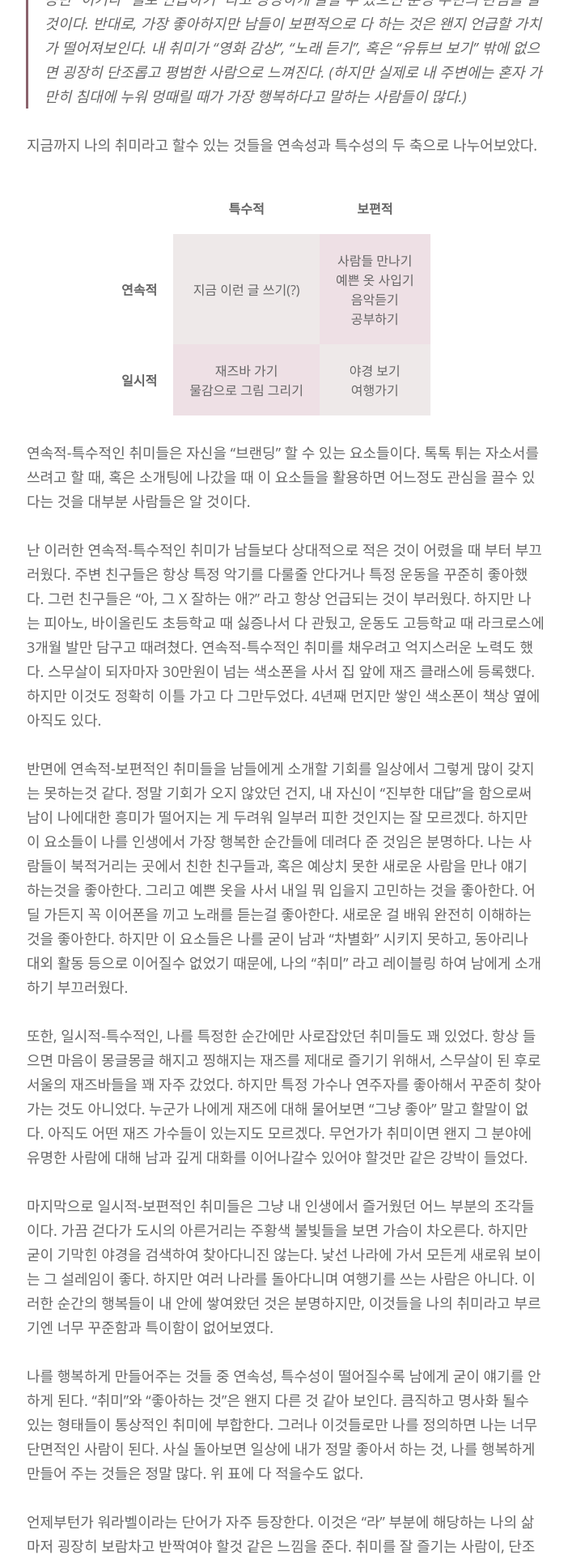
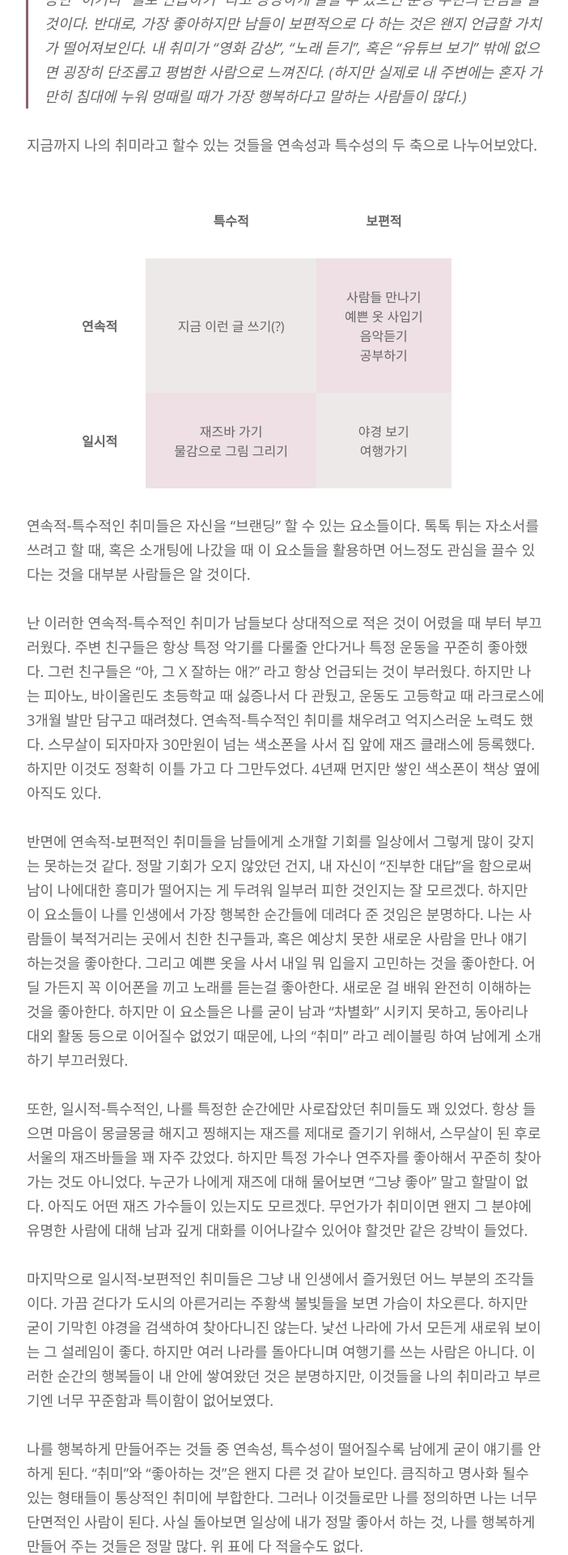
Before and after one commit to minniie/minniie.github.io, a Jekyll site: the page built from _posts/2021-08-05-post4.markdown, in a window 1280 px wide. Shown: the part 1792-3712 px from the top of the page at 81% size, without its empty margins (287-989 px from the left). Built offline with Jekyll 4.4.1, drawn with Linux system fonts in a browser that asks for light colours; nearby versions of some CDN libraries; some web fonts are replaced.

Commit message:
Update main.sass

```diff
--- a/css/main.sass
+++ b/css/main.sass
@@ -35,16 +35,16 @@ table
   display: block
   margin-left: auto
   margin-right: auto
-  width: 70%
+  width: 90%
   border: 1px solid #FFF
   border-collapse: collapse
   table-layout: fixed
 th
-  padding: 20px
+  padding: 35px
   text-align: center
   background: #FFF
 td
-  padding: 20px
+  padding: 35px
   text-align: center
 
 tr:nth-child(1) td:first-child
```
